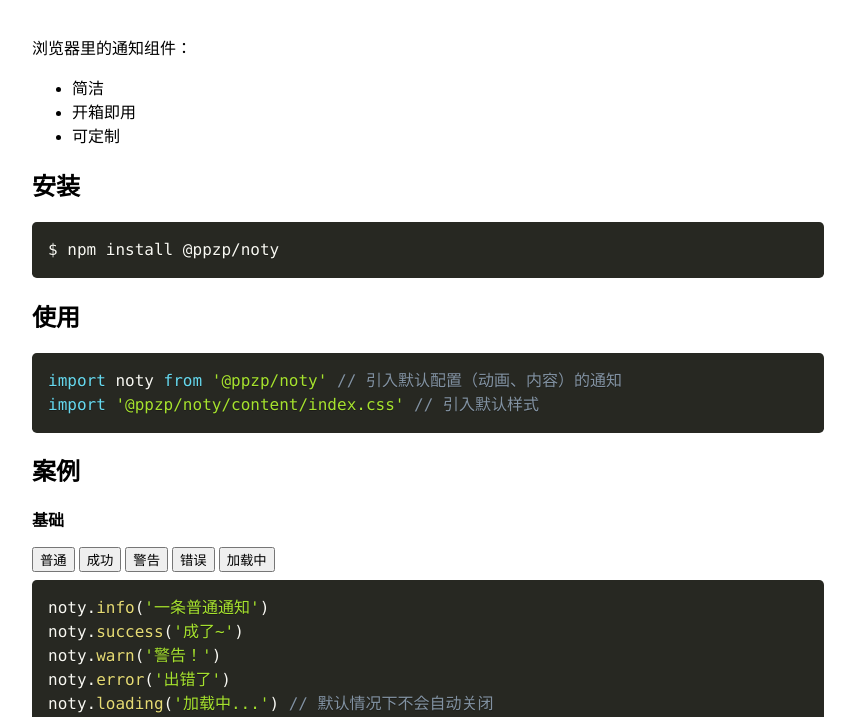
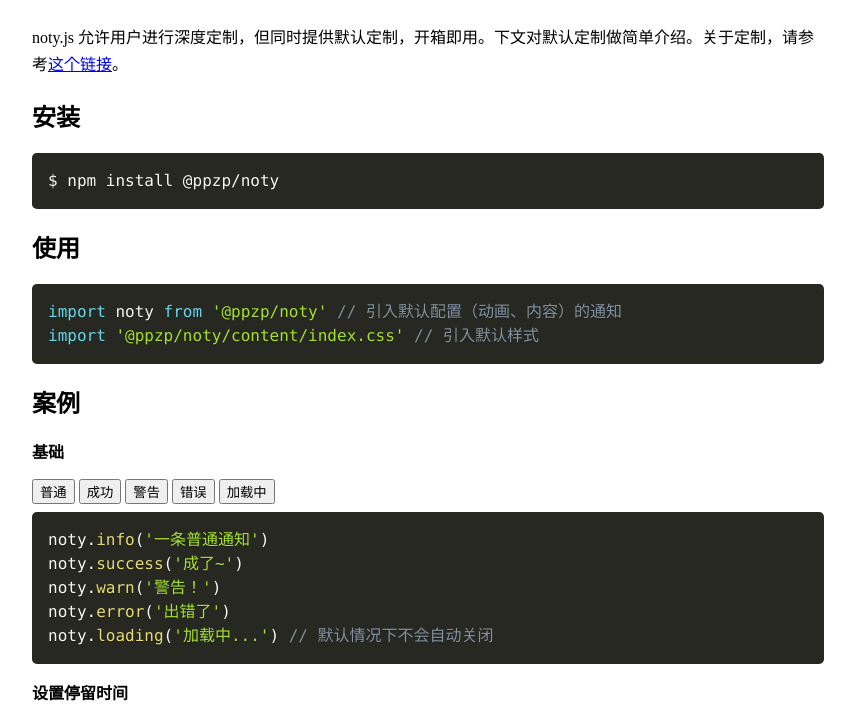
Before and after one commit to ppz-pro/noty.js, a website with bundled scripts: page docs/index.html in a window 1280 px wide. Shown: the part 77-794 px from the top of the page, without its empty margins (212-1067 px from the left). Built offline with nearby package versions, Linux system fonts and the light colour scheme.

Commit message:
更新文档

```diff
--- a/docs/index.css
+++ b/docs/index.css
@@ -6,6 +6,12 @@
 * {
   box-sizing: border-box;
 }
+
+p {
+  line-height: 1.66em;
+  margin: .4em 0;
+}
+
 main {
   background-color: #fff;
   padding: 1em 3em 2em;
@@ -13,6 +19,7 @@
   min-height: 100vh;
   margin: 0 auto;
 }
+
 header {
   display: flex;
   align-items: center;
--- a/docs/index.html
+++ b/docs/index.html
@@ -2,7 +2,6 @@
 <html>
   <head>
     <title>@ppz/noty.js</title>
-    <!-- <link rel="stylesheet" href="https://unpkg.com/@picocss/pico@latest/css/pico.min.css"> -->
     <link href="https://unpkg.com/prismjs@1.27.0/themes/prism-okaidia.css" rel="stylesheet">
     <script src="https://unpkg.com/prismjs@1.27.0/prism.js"></script>
     <link rel="stylesheet" type="text/css" href="../content/index.css">
@@ -15,12 +14,8 @@
         <a class="github-button" href="https://github.com/ppz-pro/noty.js" data-size="large" data-show-count="true" aria-label="Star ppz-pro/noty.js on GitHub">Star</a>
         <script async defer src="https://buttons.github.io/buttons.js"></script>
       </header>
-      <p>浏览器里的通知组件：</p>
-      <ul>
-        <li>简洁</li>
-        <li>开箱即用</li>
-        <li>可定制</li>
-      </ul>
+
+      <p>noty.js 允许用户进行深度定制，但同时提供默认定制，开箱即用。下文对默认定制做简单介绍。关于定制，请参考<a href="https://ppz-pro.github.io/noty.js/docs/custom/">这个链接</a>。</p>
 
       <section>
         <h2>安装</h2>
```
Also changed, not shown: readme.md.
